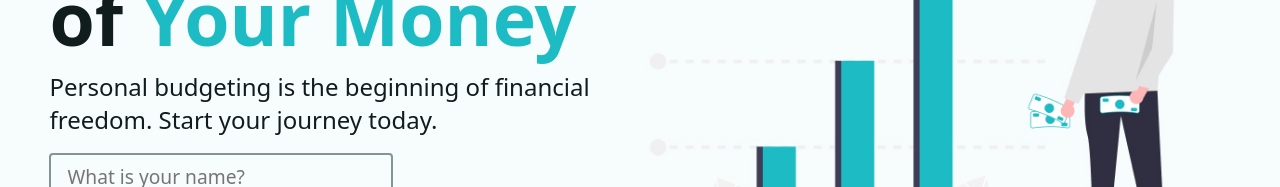
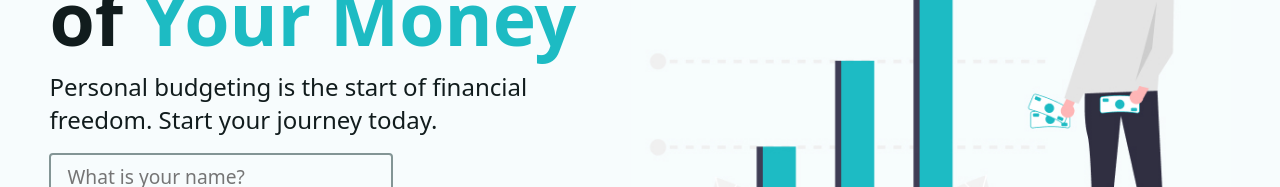
Before and after one commit to jos3ph-m/home-budget, a React (Vite) app: page / in a window 1280 px wide. Shown: the part 250-437 px from the top of the page. Built offline with nearby package versions, Linux system fonts and the light colour scheme.

Commit message:
Adding a login form

```diff
--- a/src/components/Intro.jsx
+++ b/src/components/Intro.jsx
@@ -14,7 +14,7 @@ function Intro() {
           Take Control of <span className="accent">Your Money</span>
         </h1>
         <p>
-          Personal budgeting is the beginning of financial freedom.  Start your journey today.
+          Personal budgeting is the start of financial freedom.  Start your journey today.
         </p>
         <Form method="post">
           <input
```
